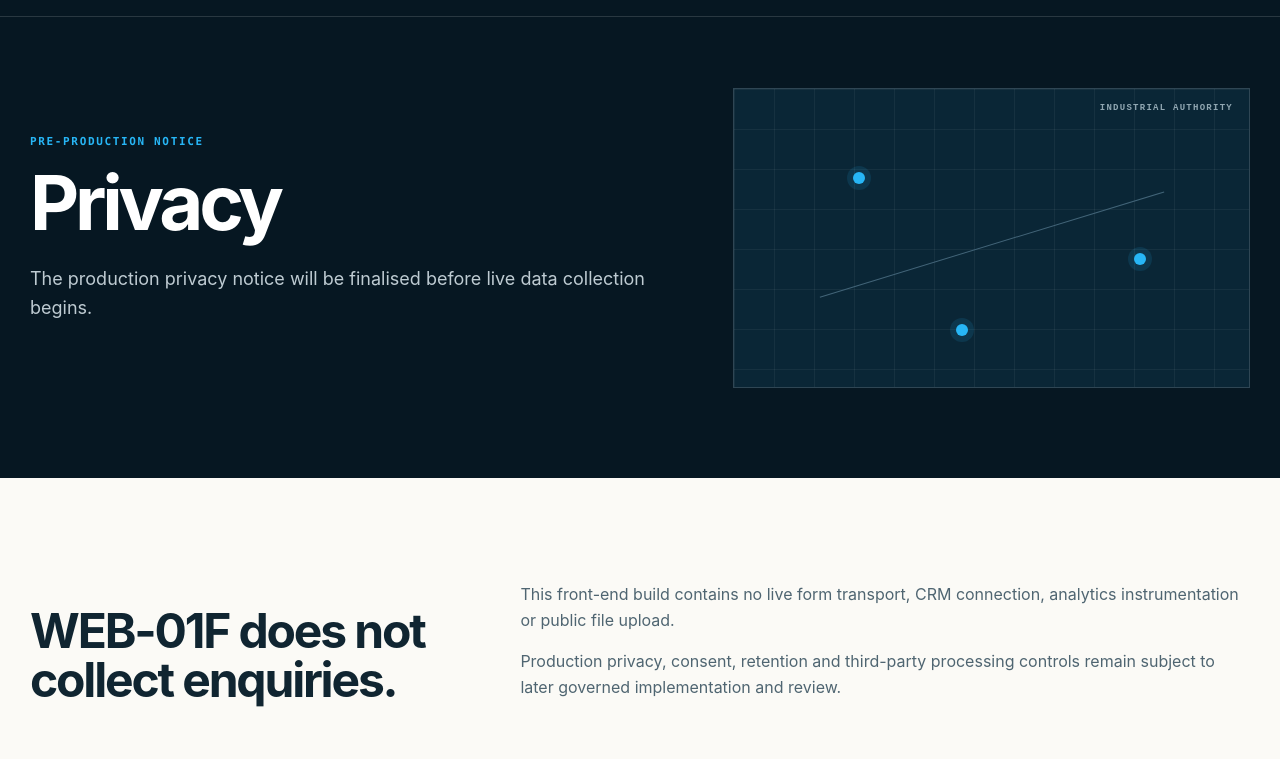
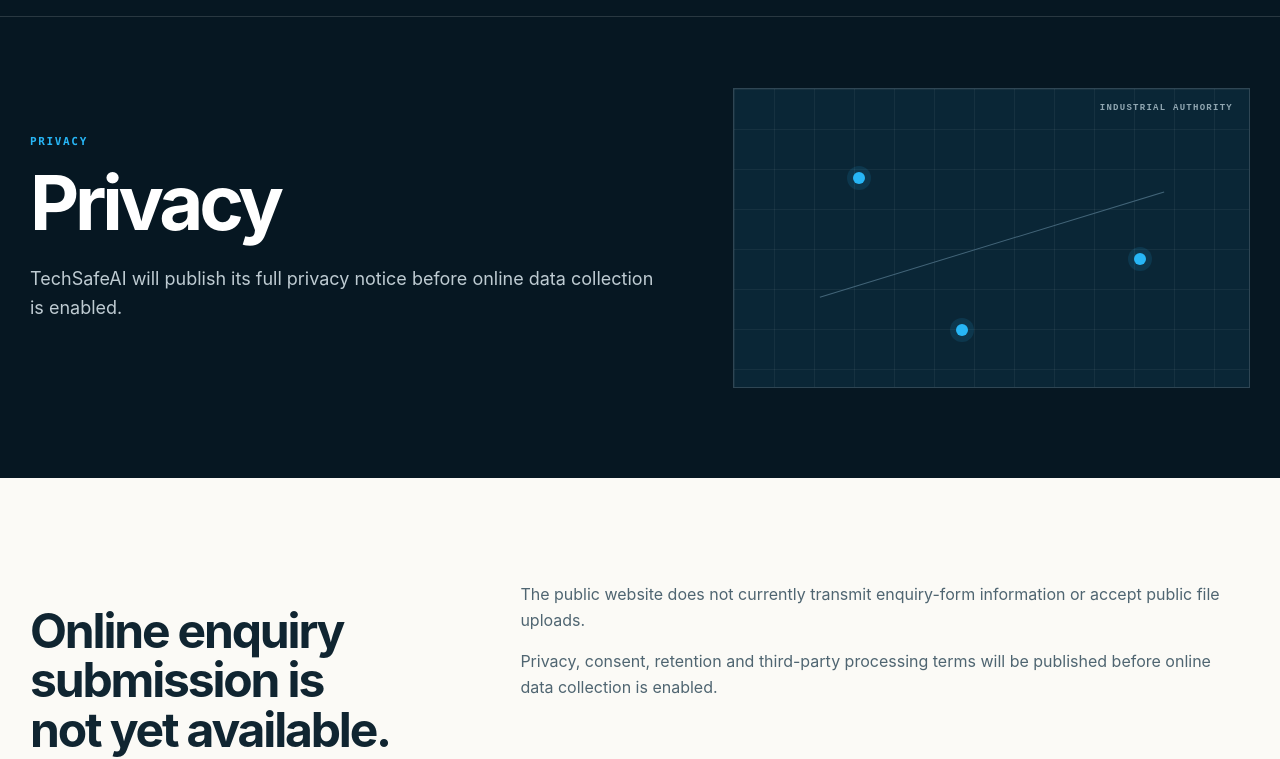
Before and after one commit to TechSafeIndustries/techsafeai-website, an Astro site: page /privacy in a window 1280 px wide. Shown: the part 62-821 px from the top of the page. Built offline with nearby package versions, Linux system fonts and the light colour scheme; Astro itself is replaced by a stand-in of ours.

Commit message:
fix(web-01f): remove build language from privacy page

```diff
--- a/src/pages/privacy/index.astro
+++ b/src/pages/privacy/index.astro
@@ -1,6 +1,6 @@
 ---
 import ContentPage from '../../components/ContentPage.astro';
 ---
-<ContentPage title="Privacy" eyebrow="Pre-production notice" intro="The production privacy notice will be finalised before live data collection begins." noindex={true}>
-<section class="content-section"><div class="shell content-grid"><div><h2>WEB-01F does not collect enquiries.</h2></div><div class="content-copy"><p>This front-end build contains no live form transport, CRM connection, analytics instrumentation or public file upload.</p><p>Production privacy, consent, retention and third-party processing controls remain subject to later governed implementation and review.</p></div></div></section>
+<ContentPage title="Privacy" eyebrow="Privacy" intro="TechSafeAI will publish its full privacy notice before online data collection is enabled." noindex={true}>
+<section class="content-section"><div class="shell content-grid"><div><h2>Online enquiry submission is not yet available.</h2></div><div class="content-copy"><p>The public website does not currently transmit enquiry-form information or accept public file uploads.</p><p>Privacy, consent, retention and third-party processing terms will be published before online data collection is enabled.</p></div></div></section>
 </ContentPage>
```
